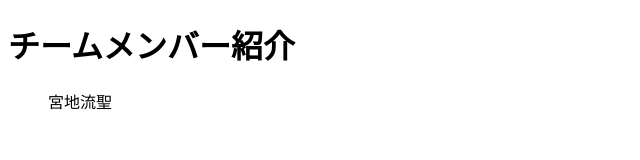
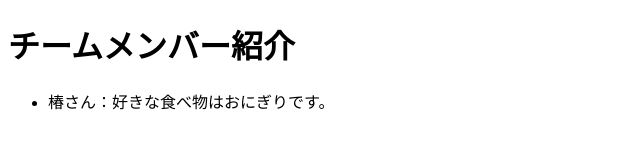
Before and after one commit to miyachi0827/ripo, a plain HTML site: page index.html in a window 1280 px wide. Shown: the whole page, without its empty margins (0-640 px from the left). Drawn offline with Linux system fonts and the light colour scheme.

Commit message:
Update index.html

```diff
--- a/index.html
+++ b/index.html
@@ -6,7 +6,7 @@
 <body>
     <h1>チームメンバー紹介</h1>
     <ul>
-        宮地流聖
+    <li>椿さん：好きな食べ物はおにぎりです。</li>
     </ul>
 
 </body>
```
